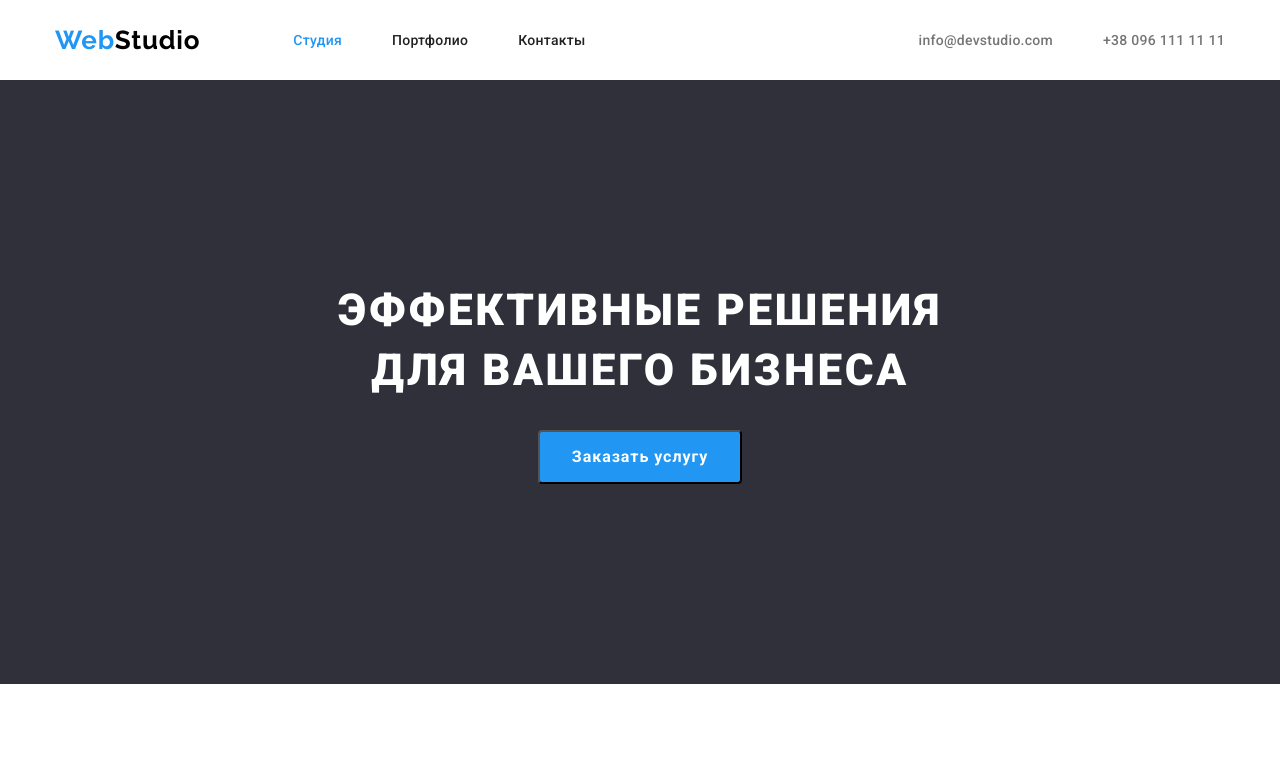
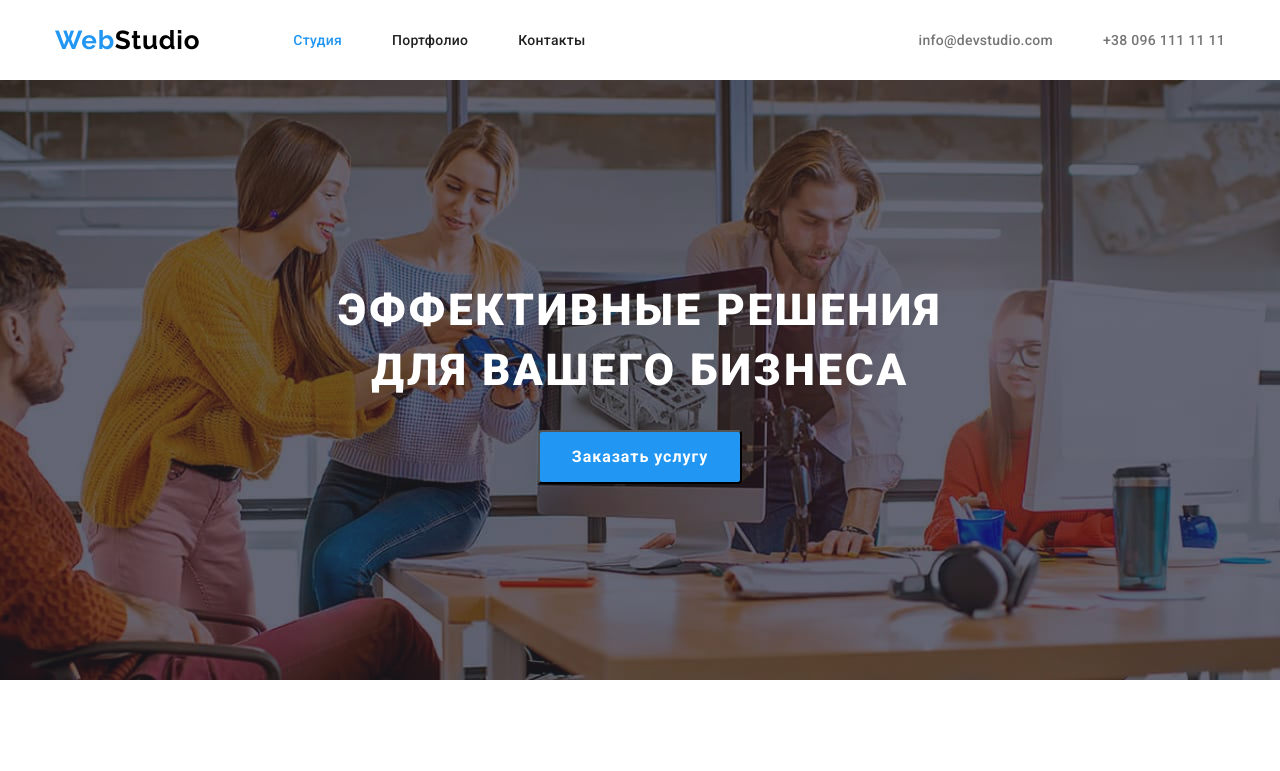
Before and after one commit to RedOne-DXB/goit-markup-hw-08, a plain HTML site: page index.html in a window 1280 px wide. Shown: the top 771 px of the page. Drawn offline with nearby package versions, Linux system fonts and the light colour scheme.

Commit message:
bg image added

```diff
--- a/css/styles.css
+++ b/css/styles.css
@@ -129,7 +129,19 @@ img {
 
 /*===============HERO===========*/
 .hero {
-  background-color: var(--background-black-color);
+  max-width: 1600px;
+  height: 600px;
+  background-image: linear-gradient(
+      to right,
+      rgba(47, 48, 58, 0.4),
+      rgba(47, 48, 58, 0.4)
+    ),
+    url(../images/hero-image.jpg);
+  background-size: cover;
+  background-position: center;
+  background-repeat: no-repeat;
+
+  margin: 0 auto;
   text-align: center;
   padding-top: 200px;
   padding-bottom: 200px;
```
